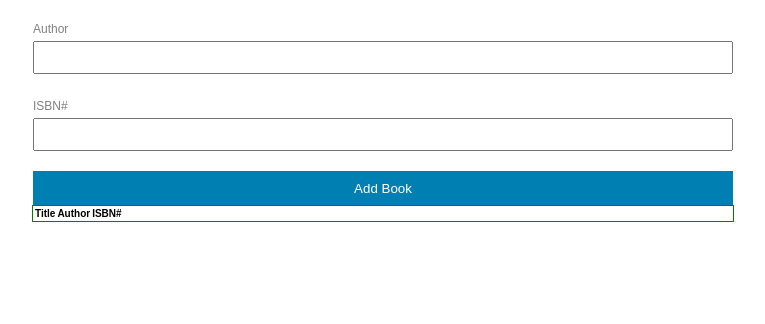
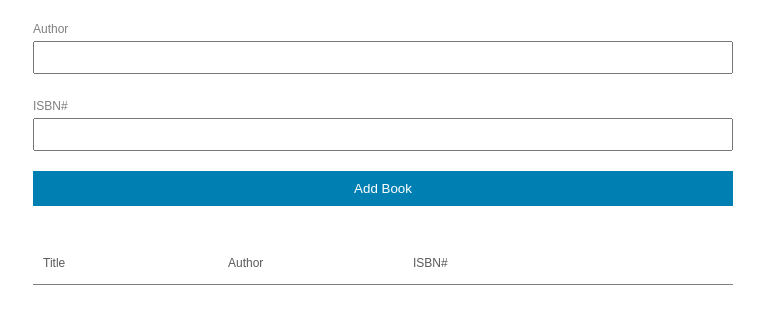
Before and after one commit to Dejan85/-BookList-App, a plain HTML site: page index.html in a window 1280 px wide. Shown: the part 178-502 px from the top of the page, without its empty margins (257-1022 px from the left). Drawn offline with Linux system fonts and the light colour scheme.

Commit message:
layout done

```diff
--- a/scss/abstract/_variables.scss
+++ b/scss/abstract/_variables.scss
@@ -8,6 +8,7 @@ $color-table-font: rgb(90, 90, 90);
 $header-font-size: 5rem;
 $label-font-size: 1.2rem;
 $button-font-size: 1.4rem;
+$table-font-size: 1.2rem;
 
 // grid
 $grid-width: 70rem;
--- a/scss/base/_typograpfy.scss
+++ b/scss/base/_typograpfy.scss
@@ -21,3 +21,18 @@ header {
     color: $color-label-font;
   }
 }
+
+.table {
+  table {
+    thead {
+      tr {
+        th {
+          color: $color-table-font;
+          font-size: $table-font-size;
+          font-weight: 400;
+          text-align: left;
+        }
+      }
+    }
+  }
+}
--- a/scss/components/_table.scss
+++ b/scss/components/_table.scss
@@ -3,6 +3,23 @@
 
   table {
     display: block;
-    outline: 1px solid green;
+
+    thead {
+      display: block;
+      border-bottom: 1px solid gray;
+      padding: 5rem 0 1rem 0;
+      tr {
+        display: block;
+        width: 100%;
+        @include clearfix;
+
+        th {
+          display: block;
+          float: left;
+          width: 25%;
+          margin-left: 1rem;
+        }
+      }
+    }
   }
 }
```
Also changed, not shown: scss/main.css, 1 other file.
